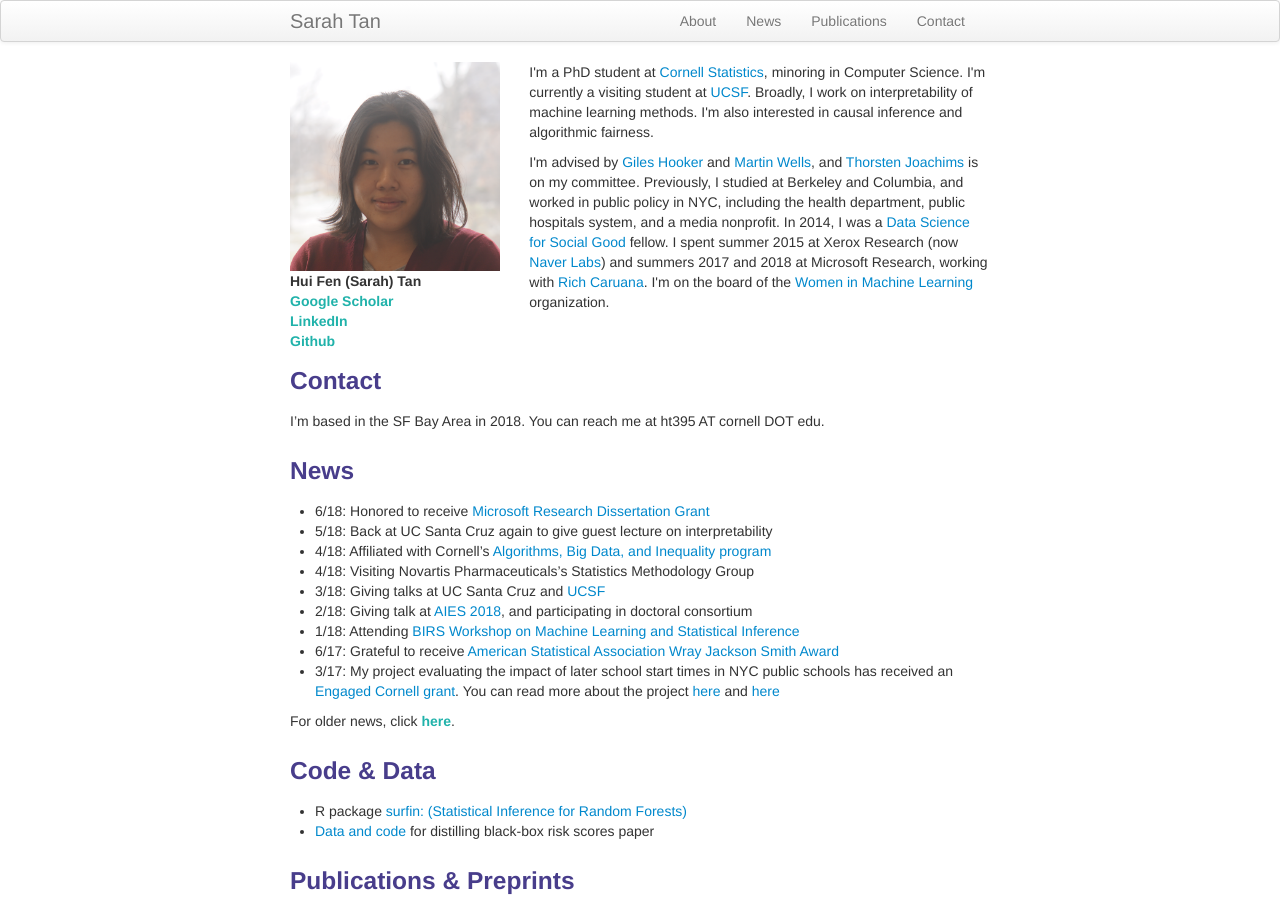
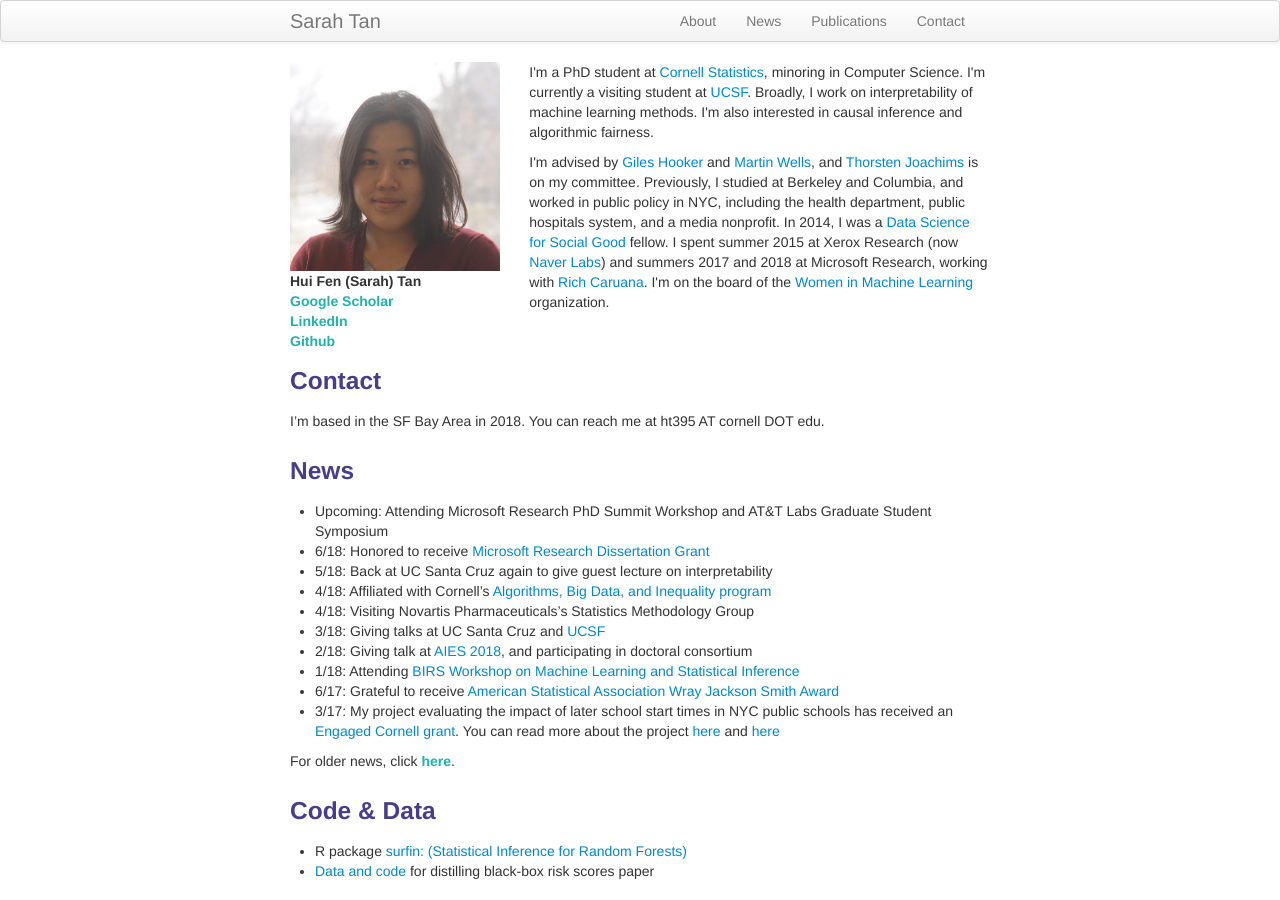
Before and after one commit to shftan/shftan.github.io, a Jekyll site: the page built from index.md, in a window 1280 px wide and 900 px high. Built offline with Jekyll 4.4.1, drawn with Linux system fonts in a browser that asks for light colours.

Commit message:
Update index.md

```diff
--- a/index.md
+++ b/index.md
@@ -30,6 +30,7 @@ I'm based in the SF Bay Area in 2018. You can reach me at ht395 AT cornell DOT e
 
 <div class="row-fluid" id="news"><h3>News</h3>
 </div>
+- Upcoming: Attending Microsoft Research PhD Summit Workshop and AT&T Labs Graduate Student Symposium
 - 6/18: Honored to receive [Microsoft Research Dissertation Grant](https://www.microsoft.com/en-us/research/academic-program/dissertation-grant/#!grant-recipients)
 - 5/18: Back at UC Santa Cruz again to give guest lecture on interpretability
 - 4/18: Affiliated with Cornell's [Algorithms, Big Data, and Inequality program](http://socialsciences.cornell.edu/algorithms/)
```
